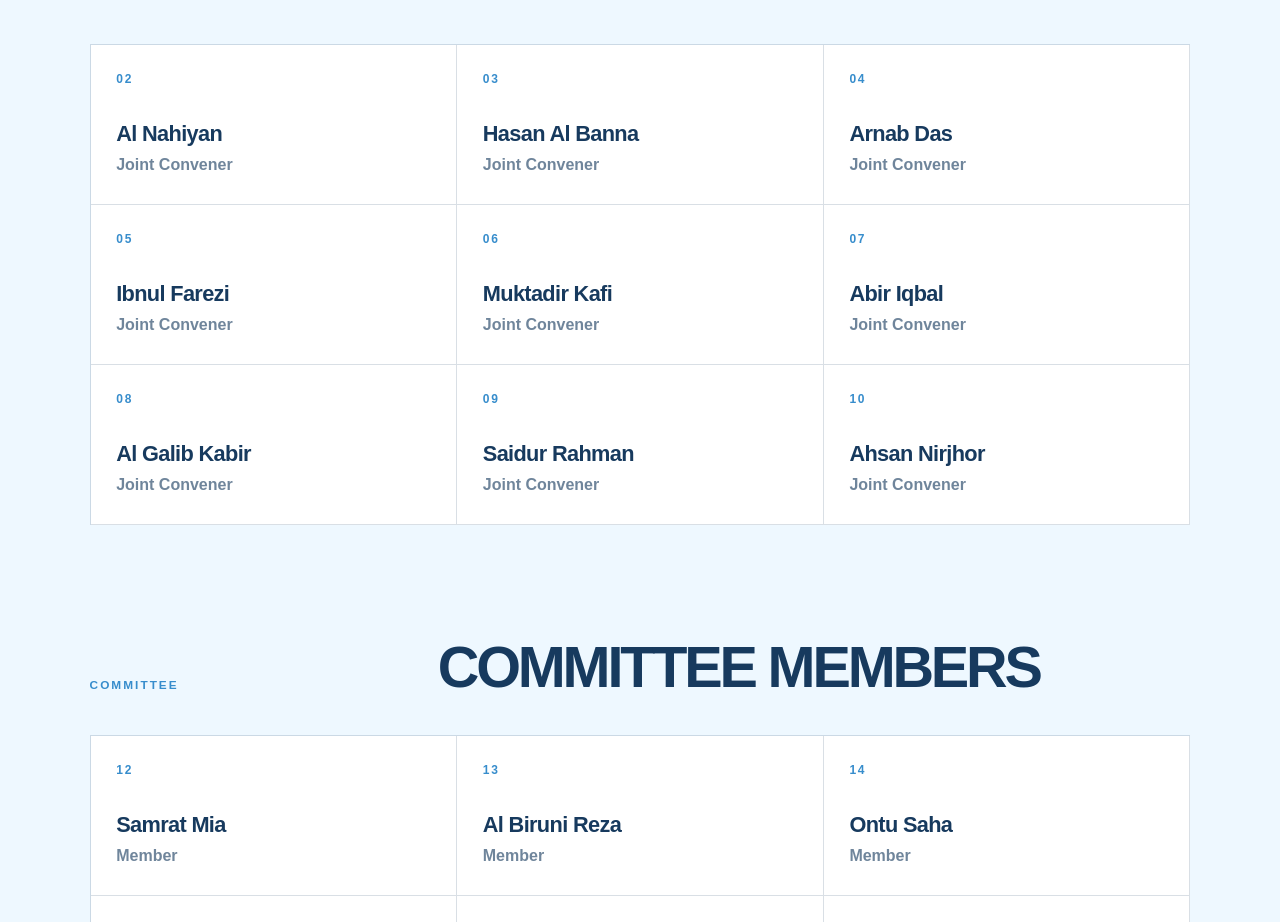
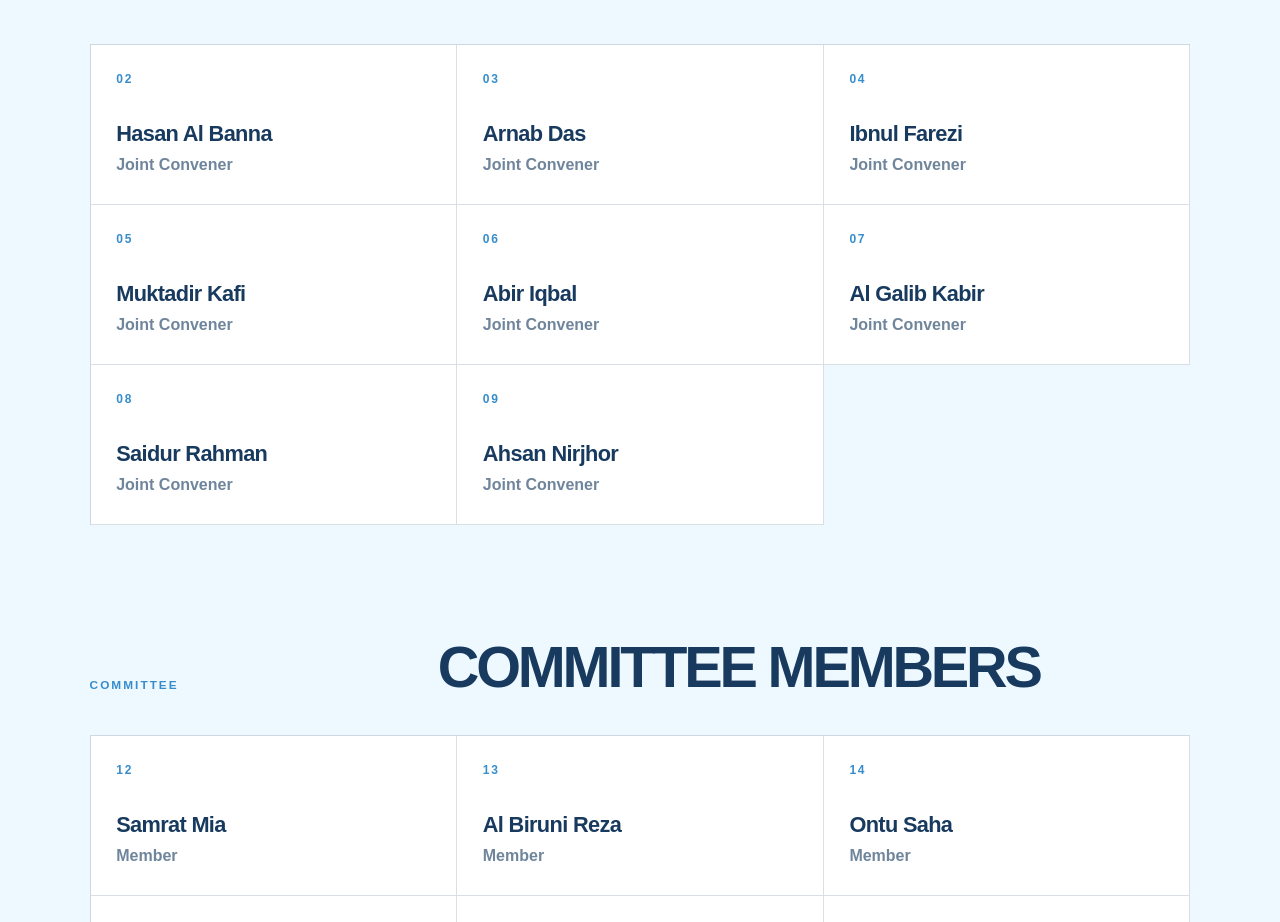
Before and after one commit to hab-1996/bd-sportings-darmstadt, a Vue app: page /committee in a window 1280 px wide. Shown: the part 1240-2162 px from the top of the page. Built offline with nearby package versions, Linux system fonts and the light colour scheme.

Commit message:
Update committee members

```diff
--- a/src/data/committee.js
+++ b/src/data/committee.js
@@ -11,7 +11,6 @@ export const leadership = [
 ];
 
 export const jointConveners = [
-  "Al Nahiyan",
   "Hasan Al Banna",
   "Arnab Das",
   "Ibnul Farezi",
```
